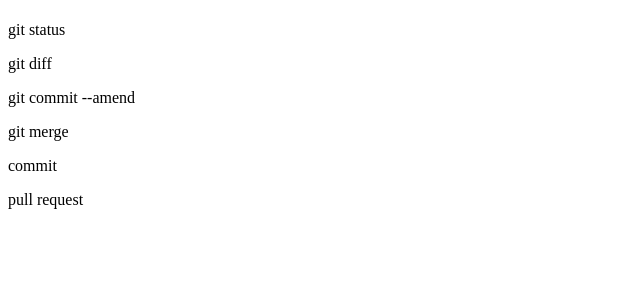
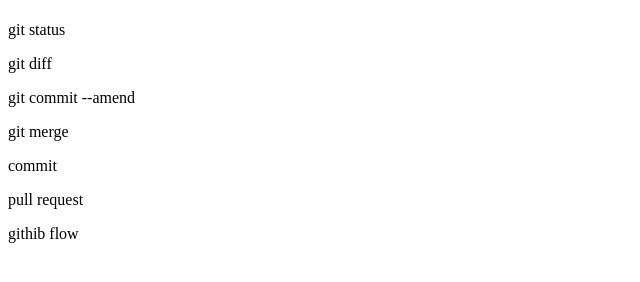
Before and after one commit to Yamato-tefa/git_tutorial, a plain HTML site: page index.html in a window 1280 px wide. Shown: the part 54-336 px from the top of the page, without its empty margins (0-640 px from the left). Drawn offline with Linux system fonts and the light colour scheme.

Commit message:
github_flowを追記

```diff
--- a/index.html
+++ b/index.html
@@ -5,3 +5,4 @@
 <p>git merge</p>
 <p>commit</p>
 <p>pull request</p>
+<p>githib flow</p>
```
